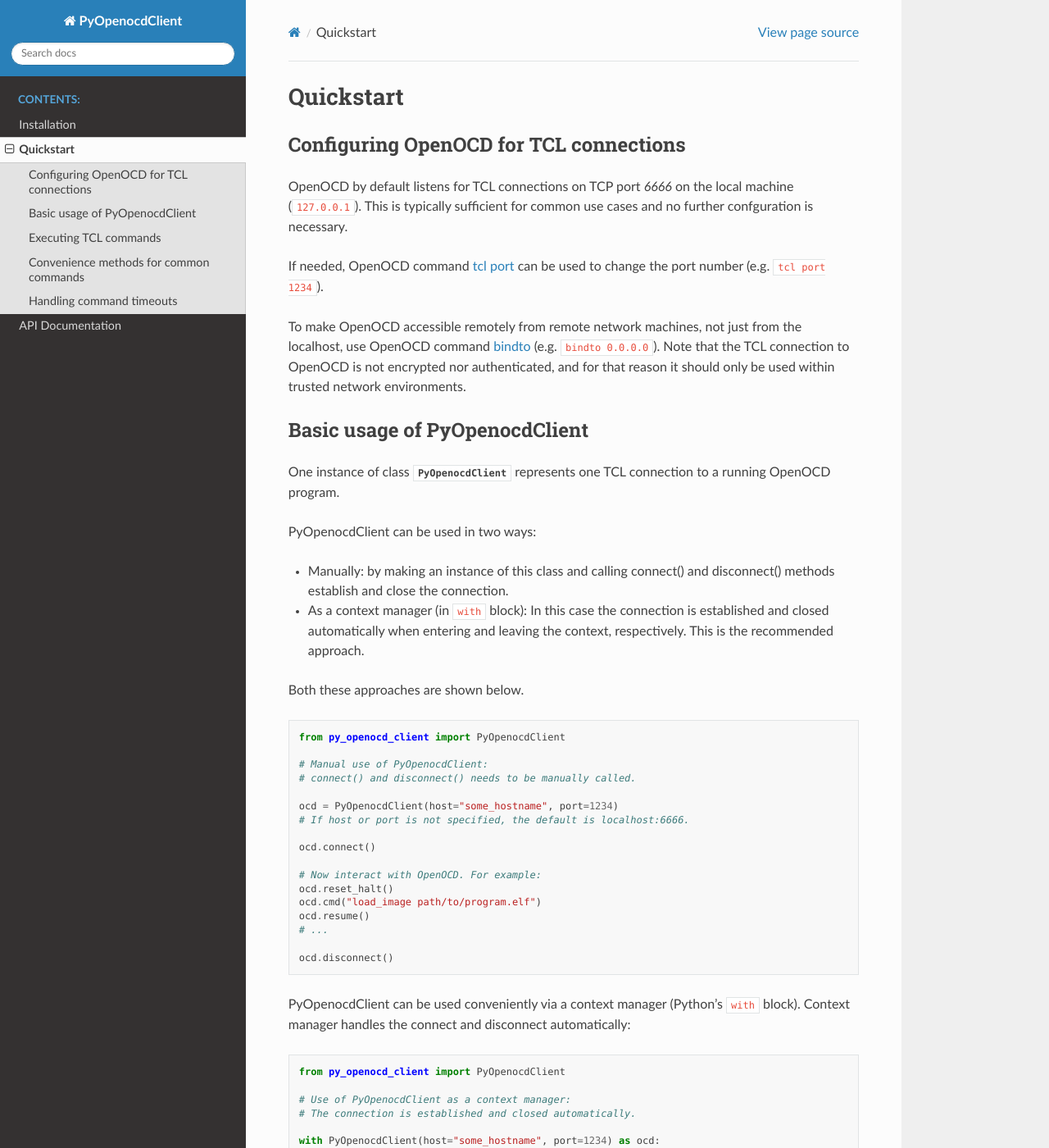
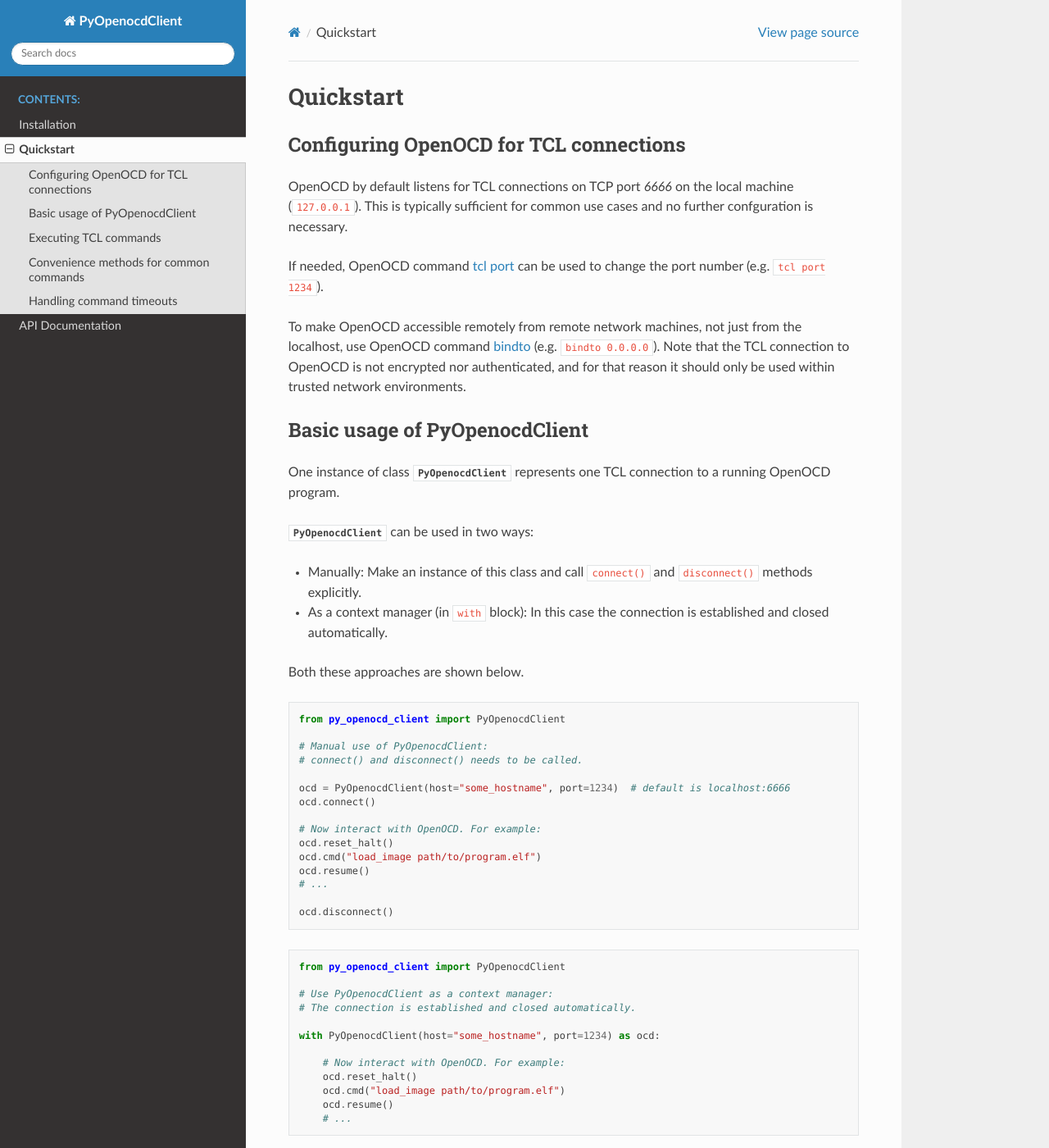
Before and after one commit to HonzaMat/PyOpenocdClient, a Sphinx documentation site: the page built from doc/quickstart.rst, in a window 1280 px wide and 1400 px high. Shown: the whole window at 82% size. Built offline with Sphinx 7.4.7 and the Read the Docs theme 2.0.0, drawn with Linux system fonts in a browser that asks for light colours.

Commit message:
Doc: Simplify basic usage examples in quickstart (#20)

```diff
--- a/doc/quickstart.rst
+++ b/doc/quickstart.rst
@@ -25,13 +25,13 @@
 One instance of class :py:class:`PyOpenocdClient<py_openocd_client.PyOpenocdClient>`
 represents one TCL connection to a running OpenOCD program.
 
-PyOpenocdClient can be used in two ways:
+:py:class:`PyOpenocdClient<py_openocd_client.PyOpenocdClient>` can be used in two ways:
 
-- Manually: by making an instance of this class and calling connect() and disconnect() methods
-  establish and close the connection.
+- Manually: Make an instance of this class and call ``connect()`` and ``disconnect()`` methods
+  explicitly.
 
 - As a context manager (in ``with`` block): In this case the connection is established and closed
-  automatically when entering and leaving the context, respectively. This is the recommended approach.
+  automatically.
 
 Both these approaches are shown below.
 
@@ -40,11 +40,9 @@
     from py_openocd_client import PyOpenocdClient
 
     # Manual use of PyOpenocdClient:
-    # connect() and disconnect() needs to be manually called.
+    # connect() and disconnect() needs to be called.
 
-    ocd = PyOpenocdClient(host="some_hostname", port=1234)
-    # If host or port is not specified, the default is localhost:6666.
-
+    ocd = PyOpenocdClient(host="some_hostname", port=1234)  # default is localhost:6666
     ocd.connect()
 
     # Now interact with OpenOCD. For example:
@@ -55,14 +53,11 @@
 
     ocd.disconnect()
 
-PyOpenocdClient can be used conveniently via a context manager (Python's ``with`` block).
-Context manager handles the connect and disconnect automatically:
-
 .. code-block:: python
 
     from py_openocd_client import PyOpenocdClient
 
-    # Use of PyOpenocdClient as a context manager:
+    # Use PyOpenocdClient as a context manager:
     # The connection is established and closed automatically.
 
     with PyOpenocdClient(host="some_hostname", port=1234) as ocd:
```
